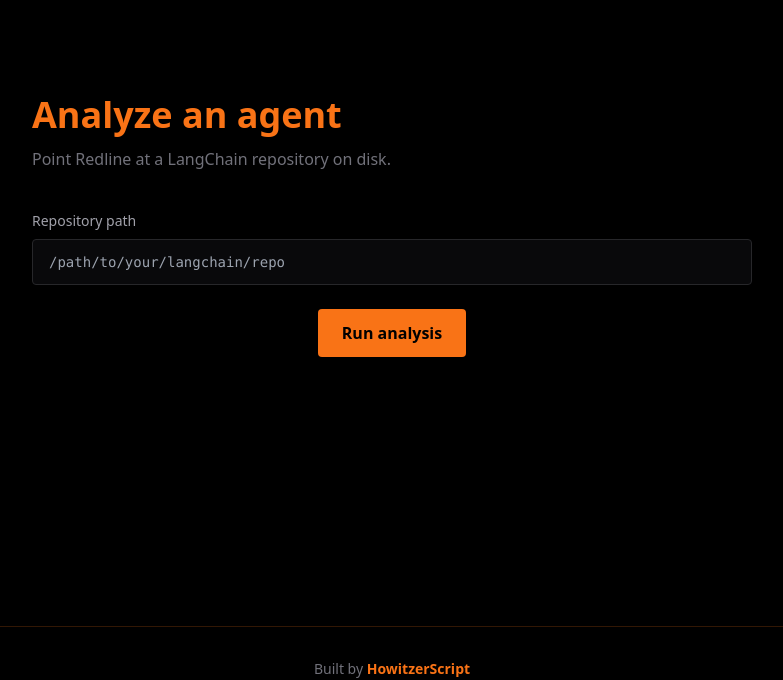
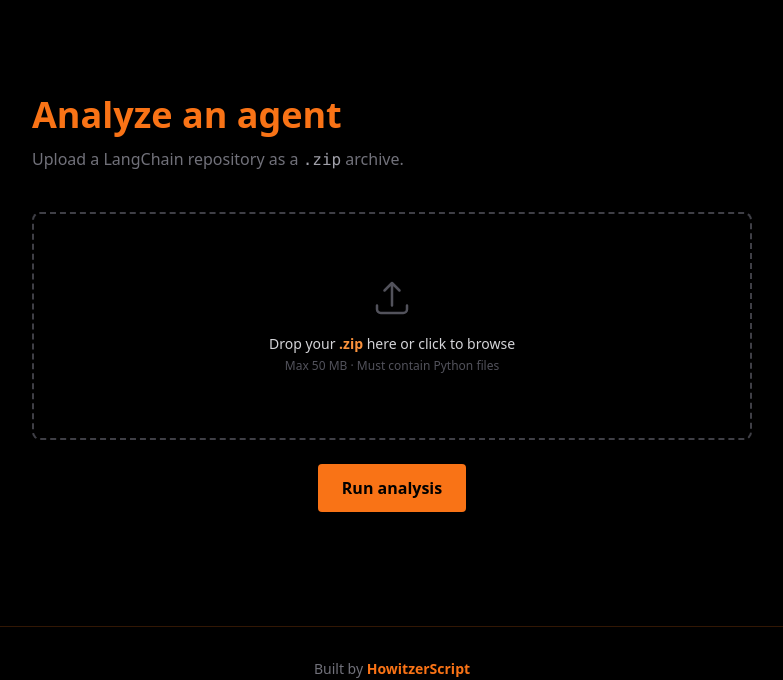
Before and after one commit to yoongles7/Redline, a Django app: page /analyze/ in a window 1280 px wide. Shown: the part 65-745 px from the top of the page, without its empty margins (248-1031 px from the left). Run offline with Django 5.2, Linux system fonts and the light colour scheme; some libraries are stand-ins or nearby versions.

Commit message:
version 1 complete

```diff
--- a/analyzer/templates/analyzer/analyze.html
+++ b/analyzer/templates/analyzer/analyze.html
@@ -7,21 +7,35 @@
 <div class="max-w-3xl mx-auto py-24 px-6">
 
   <h1 class="text-4xl font-bold text-orange-500 mb-3">Analyze an agent</h1>
-  <p class="text-zinc-500 mb-10">Point Redline at a LangChain repository on disk.</p>
+  <p class="text-zinc-500 mb-10">Upload a LangChain repository as a <code class="text-zinc-400">.zip</code> archive.</p>
 
   {% if error %}
   <div class="bg-red-950 border border-red-500/40 text-red-300 px-4 py-3 rounded mb-6">{{ error }}</div>
   {% endif %}
 
-  <form method="post">
+  <form method="post" enctype="multipart/form-data">
     {% csrf_token %}
-    <label class="block text-sm text-zinc-400 mb-2">Repository path</label>
-    <input
-      type="text"
-      name="repo_path"
-      placeholder="/path/to/your/langchain/repo"
-      class="w-full bg-zinc-950 border border-zinc-800 focus:border-orange-500 rounded px-4 py-3 font-mono text-sm text-zinc-200 outline-none transition"
-    >
+
+    <div id="drop-zone">
+      <label
+        for="repo_zip"
+        class="flex flex-col items-center justify-center w-full border-2 border-dashed border-zinc-700 hover:border-orange-500 rounded-lg py-16 px-6 cursor-pointer transition text-center"
+      >
+        <svg class="w-10 h-10 text-zinc-600 mb-4" xmlns="http://www.w3.org/2000/svg" fill="none" viewBox="0 0 24 24" stroke="currentColor" stroke-width="1.5">
+          <path stroke-linecap="round" stroke-linejoin="round" d="M3 16.5v2.25A2.25 2.25 0 005.25 21h13.5A2.25 2.25 0 0021 18.75V16.5m-13.5-9L12 3m0 0l4.5 4.5M12 3v13.5" />
+        </svg>
+        <span class="text-zinc-300 text-sm font-medium">Drop your <span class="text-orange-400 font-semibold">.zip</span> here or click to browse</span>
+        <span class="text-zinc-600 text-xs mt-1">Max 50 MB &middot; Must contain Python files</span>
+        <input type="file" name="repo_zip" id="repo_zip" accept=".zip" required class="sr-only">
+      </label>
+    </div>
+
+    <div id="file-preview" class="hidden border border-orange-500/40 bg-zinc-950 rounded-lg py-10 px-6 flex flex-col items-center justify-center text-center">
+      <span id="preview-name" class="text-zinc-200 font-mono text-sm"></span>
+      <span id="preview-size" class="text-zinc-500 text-sm mt-1"></span>
+      <button type="button" id="change-file-btn" class="text-orange-500 hover:text-orange-400 text-sm mt-2 bg-transparent border-none cursor-pointer p-0">Change file</button>
+    </div>
+
     <div class="mt-6 flex justify-center">
       <button type="submit" class="bg-orange-500 hover:bg-orange-600 text-black font-semibold px-6 py-3 rounded transition">Run analysis</button>
     </div>
@@ -29,4 +43,31 @@
 
 </div>
 
+<script>
+  var input = document.getElementById('repo_zip');
+  var dropZone = document.getElementById('drop-zone');
+  var filePreview = document.getElementById('file-preview');
+  var previewName = document.getElementById('preview-name');
+  var previewSize = document.getElementById('preview-size');
+
+  input.addEventListener('change', function () {
+    var file = this.files[0];
+    if (!file) return;
+    var bytes = file.size;
+    var size = bytes >= 1048576
+      ? (bytes / 1048576).toFixed(1) + ' MB'
+      : (bytes / 1024).toFixed(1) + ' KB';
+    previewName.textContent = file.name + ' · ' + size;
+    previewSize.textContent = '';
+    dropZone.classList.add('hidden');
+    filePreview.classList.remove('hidden');
+  });
+
+  document.getElementById('change-file-btn').addEventListener('click', function () {
+    input.value = '';
+    filePreview.classList.add('hidden');
+    dropZone.classList.remove('hidden');
+  });
+</script>
+
 {% endblock %}
--- a/analyzer/views.py
+++ b/analyzer/views.py
@@ -1,7 +1,14 @@
+import os
+import shutil
+import tempfile
+import zipfile
+
 from django.shortcuts import render, get_object_or_404, redirect
 
 from .models import Report
 from .core.report import build_report
+
+_MAX_EXTRACT_BYTES = 50 * 1024 * 1024  # 50 MB
 
 
 def index(request):
@@ -10,25 +17,93 @@ def index(request):
 
 def analyze(request):
     if request.method == "POST":
-        repo_path = request.POST.get("repo_path", "")
+        uploaded = request.FILES.get("repo_zip")
+        if not uploaded:
+            return render(request, "analyzer/analyze.html", {"error": "Please select a ZIP file."})
+
+        filename = uploaded.name or ""
+        content_type = uploaded.content_type or ""
+        if not (filename.endswith(".zip") or content_type == "application/zip"):
+            return render(
+                request,
+                "analyzer/analyze.html",
+                {"error": "Invalid file type. Please upload a .zip archive."},
+            )
+
+        tmpdir = tempfile.mkdtemp(prefix="redline_")
         try:
-            result = build_report(repo_path)
-        except Exception as exc:
-            return render(request, "analyzer/analyze.html", {"error": str(exc)})
+            try:
+                zf = zipfile.ZipFile(uploaded)
+            except zipfile.BadZipFile:
+                return render(
+                    request,
+                    "analyzer/analyze.html",
+                    {"error": "The uploaded file is not a valid ZIP archive."},
+                )
 
-        instance = Report.objects.create(
-            repo_path=repo_path,
-            agent_name=result["agent_name"],
-            intended_purpose=result["intended_purpose"],
-            score=result["blast_radius"]["score"],
-            band=result["blast_radius"]["band"],
-            metrics=result["blast_radius"]["metrics"],
-            impact_paths=result["impact_paths"],
-            findings=result["findings"],
-            mitigation_candidates=result["mitigation"]["candidates"],
-            graph_dot=result["graph"]["dot"],
-        )
-        return redirect("report_detail", report_id=instance.id)
+            with zf:
+                total_size = 0
+                for entry in zf.infolist():
+                    name = entry.filename
+                    # Path traversal protection
+                    if ".." in name or name.startswith("/"):
+                        return render(
+                            request,
+                            "analyzer/analyze.html",
+                            {"error": "ZIP archive contains unsafe paths and was rejected."},
+                        )
+                    total_size += entry.file_size
+                    if total_size > _MAX_EXTRACT_BYTES:
+                        return render(
+                            request,
+                            "analyzer/analyze.html",
+                            {"error": "ZIP archive exceeds the 50 MB extraction limit."},
+                        )
+                zf.extractall(tmpdir)
+
+            # Detect effective repo root (unwrap single-subdir wrappers)
+            top_entries = os.listdir(tmpdir)
+            top_dirs = [e for e in top_entries if os.path.isdir(os.path.join(tmpdir, e))]
+            top_files = [e for e in top_entries if os.path.isfile(os.path.join(tmpdir, e))]
+            if len(top_dirs) == 1 and not top_files:
+                effective_root = os.path.join(tmpdir, top_dirs[0])
+            else:
+                effective_root = tmpdir
+
+            # Require at least one .py file
+            has_py = any(
+                fname.endswith(".py")
+                for _, _, files in os.walk(effective_root)
+                for fname in files
+            )
+            if not has_py:
+                return render(
+                    request,
+                    "analyzer/analyze.html",
+                    {"error": "No Python files found in the uploaded archive."},
+                )
+
+            try:
+                result = build_report(effective_root)
+            except Exception as exc:
+                return render(request, "analyzer/analyze.html", {"error": str(exc)})
+
+            instance = Report.objects.create(
+                repo_path=filename,
+                agent_name=result["agent_name"],
+                intended_purpose=result["intended_purpose"],
+                score=result["blast_radius"]["score"],
+                band=result["blast_radius"]["band"],
+                metrics=result["blast_radius"]["metrics"],
+                impact_paths=result["impact_paths"],
+                findings=result["findings"],
+                mitigation_candidates=result["mitigation"]["candidates"],
+                graph_dot=result["graph"]["dot"],
+            )
+            return redirect("report_detail", report_id=instance.id)
+
+        finally:
+            shutil.rmtree(tmpdir, ignore_errors=True)
 
     return render(request, "analyzer/analyze.html")
 
```
Also changed, not shown: analyzer/core/scanner.py (+20 -2 lines), analyzer/templates/analyzer/report.html (+12 -4 lines).
